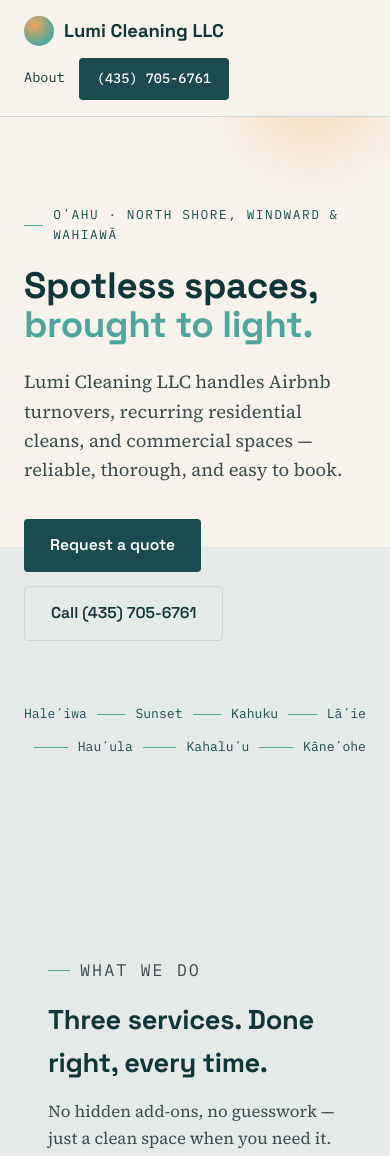
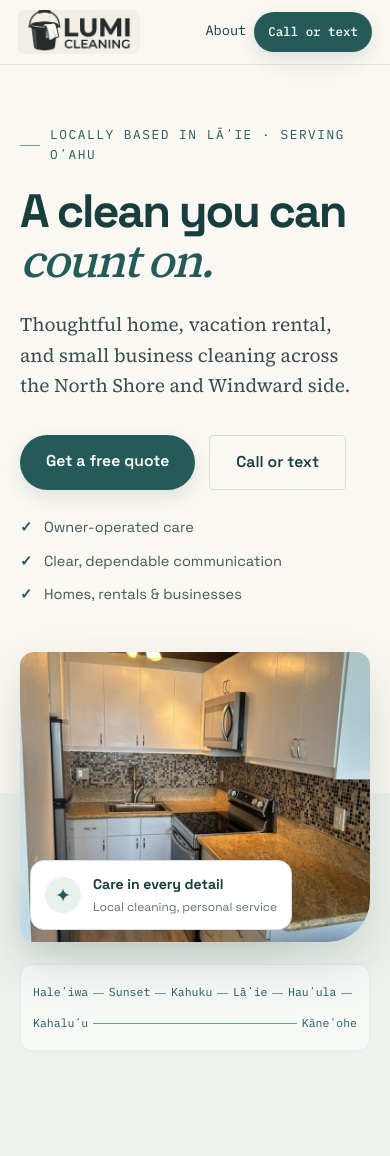
Before and after one commit to jacksandberg21/LumiCleaning, a plain HTML site: page index.html in a window 390 px wide. Shown: the top 1156 px of the page. Drawn offline with Linux system fonts and the light colour scheme.

Commit message:
Refresh Lumi Cleaning landing page

```diff
--- a/index.html
+++ b/index.html
@@ -17,12 +17,11 @@
 <header class="site">
   <div class="topbar">
     <a class="brand" href="#top">
-      <span class="brand-mark" aria-hidden="true"></span>
-      Lumi Cleaning LLC
+      <img class="brand-logo" src="assets/lumi-logo.jpeg" alt="Lumi Cleaning LLC">
     </a>
     <nav class="top-nav">
       <a href="about.html">About</a>
-      <a class="call-btn" href="tel:+14357056761">(435) 705-6761</a>
+      <a class="call-btn" href="tel:+14357056761">Call or text</a>
     </nav>
   </div>
 </header>
@@ -31,12 +30,23 @@
 
   <section class="hero" id="top">
     <div class="hero-inner">
-      <p class="eyebrow">Oʻahu · North Shore, Windward &amp; Wahiawā</p>
-      <h1>Spotless spaces, <em>brought to light.</em></h1>
-      <p class="lead">Lumi Cleaning LLC handles Airbnb turnovers, recurring residential cleans, and commercial spaces — reliable, thorough, and easy to book.</p>
-      <div class="hero-ctas">
-        <a class="btn-primary" href="mailto:lumicleaningoahu@gmail.com?subject=Quote%20request%20-%20Lumi%20Cleaning">Request a quote</a>
-        <a class="btn-secondary" href="tel:+14357056761">Call (435) 705-6761</a>
+      <div class="hero-copy">
+        <p class="eyebrow">Locally based in Lāʻie · Serving Oʻahu</p>
+        <h1>A clean you can <em>count on.</em></h1>
+        <p class="lead">Thoughtful home, vacation rental, and small business cleaning across the North Shore and Windward side.</p>
+        <div class="hero-ctas">
+          <a class="btn-primary" href="mailto:lumicleaningoahu@gmail.com?subject=Quote%20request%20-%20Lumi%20Cleaning">Get a free quote</a>
+          <a class="btn-secondary" href="tel:+14357056761">Call or text</a>
+        </div>
+        <div class="trust-points" aria-label="Why choose Lumi Cleaning">
+          <span><b aria-hidden="true">✓</b> Owner-operated care</span>
+          <span><b aria-hidden="true">✓</b> Clear, dependable communication</span>
+          <span><b aria-hidden="true">✓</b> Homes, rentals &amp; businesses</span>
+        </div>
+      </div>
+      <div class="hero-photo-wrap">
+        <img class="hero-photo" src="clean5.jpg" alt="A recent Lumi Cleaning project">
+        <div class="photo-note"><span class="photo-note-mark">✦</span><span><strong>Care in every detail</strong><small>Local cleaning, personal service</small></span></div>
       </div>
       <div class="coastline" aria-hidden="true">
         <span class="stop">Haleʻiwa</span><span class="seg"></span>
@@ -95,10 +105,10 @@
         <p>Photos from real turnovers and cleans across the North Shore and Windward side.</p>
       </div>
       <div class="gallery-grid">
-        <img class="gallery-photo" src="clean1.jpg">
-        <img class="gallery-photo" src="clean5.jpg">
-        <img class="gallery-photo" src="clean3.jpg">
-        <img class="gallery-photo" src="clean4.jpg">
+        <img class="gallery-photo" src="clean1.jpg" alt="A home interior before cleaning">
+        <img class="gallery-photo" src="clean5.jpg" alt="A recently cleaned living space">
+        <img class="gallery-photo" src="clean3.jpg" alt="A kitchen cleaned by Lumi Cleaning">
+        <img class="gallery-photo" src="clean4.jpg" alt="A recent residential cleaning project">
       </div>
     </div>
   </section>
@@ -154,7 +164,8 @@
         <h2>Ready to get your space looking its best?</h2>
         <p class="lead">Reach out for a quote — most jobs get a same-day or next-day response.</p>
       </div>
-      <div class="contact-card">
+        <div class="contact-card">
+        <p class="contact-prompt">Tell me a little about the space and what you need. I’ll follow up to talk through the details.</p>
         <div class="contact-row">
           <span class="label">Phone</span>
           <a href="tel:+14357056761">(435) 705-6761</a>
--- a/style.css
+++ b/style.css
@@ -283,3 +283,62 @@ footer p{font-family:'IBM Plex Mono',monospace;font-size:0.78rem;color:#5B6B70;}
   html{scroll-behavior:auto;}
   *{transition:none !important;}
 }
+
+/* Lumi refresh: a warmer, more personal first impression */
+:root{
+  --sand:#FAF8F3;
+  --ink:#202827;
+  --ocean:#245B58;
+  --ocean-deep:#173E3D;
+  --tide:#6A9C91;
+  --dawn:#C99555;
+  --mist:#EEF2EE;
+  --mist-line:#D8E0DA;
+}
+header.site{background:rgba(250,248,243,.94);border-bottom-color:rgba(23,62,61,.1)}
+.brand-logo{width:154px;height:54px;object-fit:cover;border-radius:6px;mix-blend-mode:multiply}
+.call-btn,.btn-primary{border-radius:999px;box-shadow:0 7px 18px rgba(23,62,61,.12)}
+.hero{padding-top:54px;padding-bottom:70px;background:linear-gradient(180deg,var(--sand) 0%,var(--sand) 70%,var(--mist) 70%,var(--mist) 100%)}
+.hero-inner{display:grid;grid-template-columns:1.05fr .95fr;gap:28px 54px;align-items:center}
+.hero-copy{padding:24px 0}
+.hero h1{font-size:clamp(2.8rem,5.4vw,4.6rem);max-width:11ch;letter-spacing:-.045em}
+.hero h1 em{color:var(--ocean);font-family:'Source Serif 4',Georgia,serif;font-weight:500;font-style:italic}
+.hero p.lead{max-width:42ch;font-size:1.2rem}
+.trust-points{display:grid;gap:10px;margin-top:26px;color:#455754;font-family:'Space Grotesk',sans-serif;font-size:.91rem}
+.trust-points b{color:var(--ocean);margin-right:8px}
+.hero-photo-wrap{position:relative;min-width:0}
+.hero-photo{width:100%;height:420px;object-fit:cover;border-radius:18px 18px 64px 18px;box-shadow:0 22px 50px rgba(28,55,47,.16)}
+.photo-note{position:absolute;left:-24px;bottom:22px;display:flex;align-items:center;gap:12px;padding:15px 19px;background:#fff;border:1px solid var(--mist-line);border-radius:14px;box-shadow:0 12px 30px rgba(28,55,47,.12)}
+.photo-note-mark{display:grid;place-items:center;width:36px;height:36px;border-radius:50%;background:#EAF1EC;color:var(--ocean);font-size:1.2rem}
+.photo-note strong,.photo-note small{display:block;font-family:'Space Grotesk',sans-serif}
+.photo-note strong{color:var(--ocean-deep);font-size:.88rem}
+.photo-note small{margin-top:2px;color:#64726D;font-size:.75rem}
+.coastline{grid-column:1/-1;margin-top:0;padding:16px 20px;background:rgba(255,255,255,.54);border:1px solid rgba(23,62,61,.08);border-radius:12px}
+section{padding-top:92px;padding-bottom:92px}
+.service-card,.review-card,.area-note,.contact-card{border-radius:16px}
+.service-card{transition:transform .2s ease,box-shadow .2s ease;border-color:rgba(23,62,61,.1)}
+.service-card:hover{transform:translateY(-4px);box-shadow:0 14px 32px rgba(23,62,61,.08)}
+.service-card .tag{color:var(--ocean);background:#E6EFEB;border-radius:999px}
+.gallery-photo{border-radius:14px}
+.review-card{border:1px solid rgba(247,243,236,.2)}
+.contact-prompt{color:#566661;padding-bottom:12px;font-size:.95rem}
+.contact-card{padding:28px 34px}
+footer{background:var(--sand)}
+@media(max-width:820px){
+  .hero-inner{grid-template-columns:1fr;gap:22px}
+  .hero-photo{height:340px}
+  .coastline{grid-column:auto}
+}
+@media(max-width:560px){
+  .topbar{padding:10px 18px}
+  .brand-logo{width:122px;height:44px}
+  .top-nav{gap:8px}
+  .call-btn{padding:10px 14px;font-size:.78rem}
+  .hero{padding:36px 20px 54px}
+  .hero h1{font-size:clamp(2.6rem,12vw,3.5rem)}
+  .hero-photo{height:290px;border-radius:14px 14px 42px 14px}
+  .photo-note{left:10px;bottom:12px;padding:12px 14px}
+  .coastline{gap:0;font-size:.72rem;padding:12px}
+  .coastline .seg{min-width:10px;margin:0 5px}
+  section{padding:68px 20px}
+}
```
Also changed, not shown: about.html (+2 -3 lines), assets/lumi-logo.jpeg (added).
